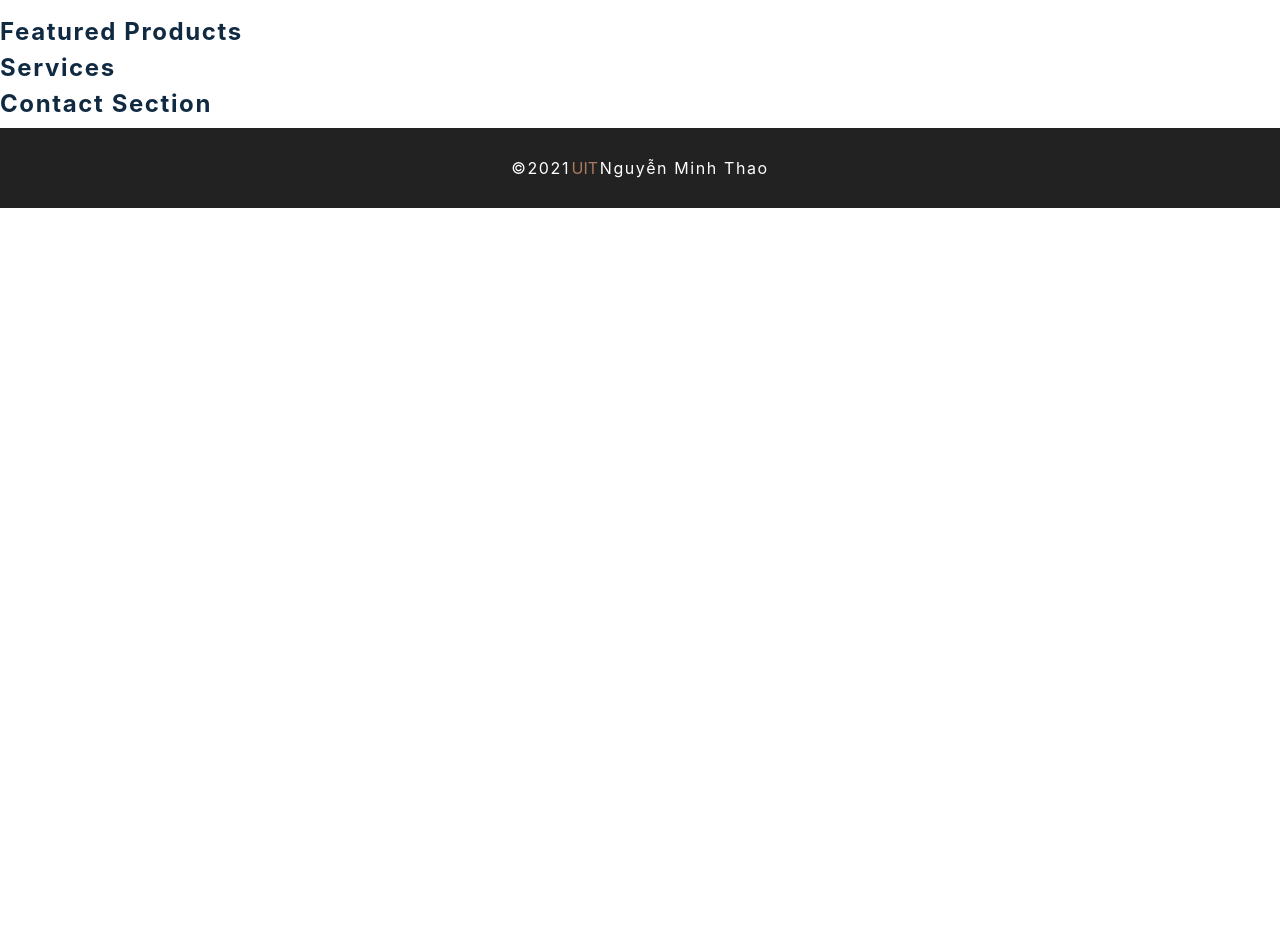
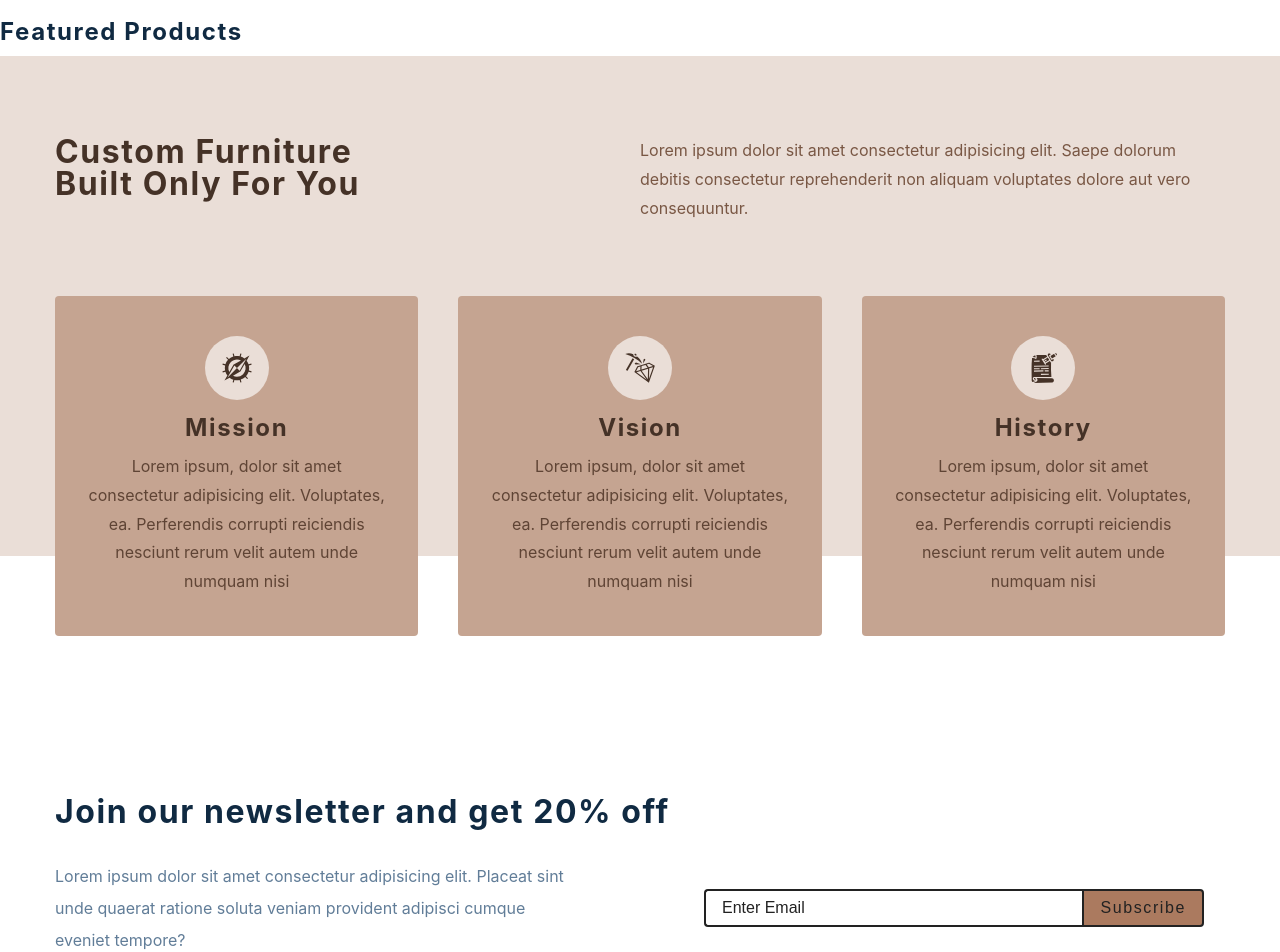
Before and after one commit to nguyenminhthao123/E-COMMERCE-PROJECT, a React (Create React App) app: page / in a window 1280 px wide. Shown: the part 780-1732 px from the top of the page. Before the commit the page ends 988 px from the top, so only its background shows below. Built offline with nearby package versions, Linux system fonts and the light colour scheme.

Commit message:
Page,Serves+Contact thu viện cấu hình form Formspree

```diff
--- a/src/components/Contact.js
+++ b/src/components/Contact.js
@@ -2,7 +2,20 @@ import React from 'react'
 import styled from 'styled-components'
 
 const Contact = () => {
-  return <h4>contact section</h4>
+  return <Wrapper>
+
+    <div className="section-center">
+      <h3>Join our newsletter and get 20% off</h3>
+      <div className="content">
+        <p>Lorem ipsum dolor sit amet consectetur adipisicing elit. Placeat sint unde quaerat ratione soluta veniam provident adipisci cumque eveniet tempore?</p>
+        <form className="contact-form">
+        <input className="form-input" placeholder="Enter Email" type="email"></input>
+        <button className="submit-btn" type="submit">Subscribe</button>
+      </form>
+      </div>
+
+    </div>
+  </Wrapper>
 }
 const Wrapper = styled.section`
   padding: 5rem 0;
@@ -19,6 +32,7 @@ const Wrapper = styled.section`
     max-width: 500px;
     display: grid;
     grid-template-columns: 1fr auto;
+
   }
 
   .form-input,
@@ -59,6 +73,7 @@ const Wrapper = styled.section`
       align-items: center;
       gap: 8rem;
       margin-top: 2rem;
+
     }
     p {
       margin-bottom: 0;
--- a/src/components/Services.js
+++ b/src/components/Services.js
@@ -3,7 +3,26 @@ import styled from 'styled-components'
 import { services } from '../utils/constants'
 
 const Services = () => {
-  return <h4>services </h4>
+  return <Wrapper>
+    <div className="section-center">
+      <article className="header">
+        <h3>Custom Furniture <br/>
+          Built Only For You</h3>
+        <p>Lorem ipsum dolor sit amet consectetur adipisicing elit. Saepe dolorum debitis consectetur reprehenderit non aliquam voluptates dolore aut vero consequuntur.</p>
+      </article>
+      <div className="services-center">
+        {services.map((item,index) => {
+          return (
+            <article key={index} className="service">
+              <span className="icon">{item.icon}</span>
+              <h4>{item.title}</h4>
+              <p>{item.text}</p>
+            </article>
+          )
+        })}
+      </div>
+    </div>
+  </Wrapper>
 }
 
 const Wrapper = styled.section`
```
Also changed, not shown: 1 other file (tests, documents, lock files or other folders).
